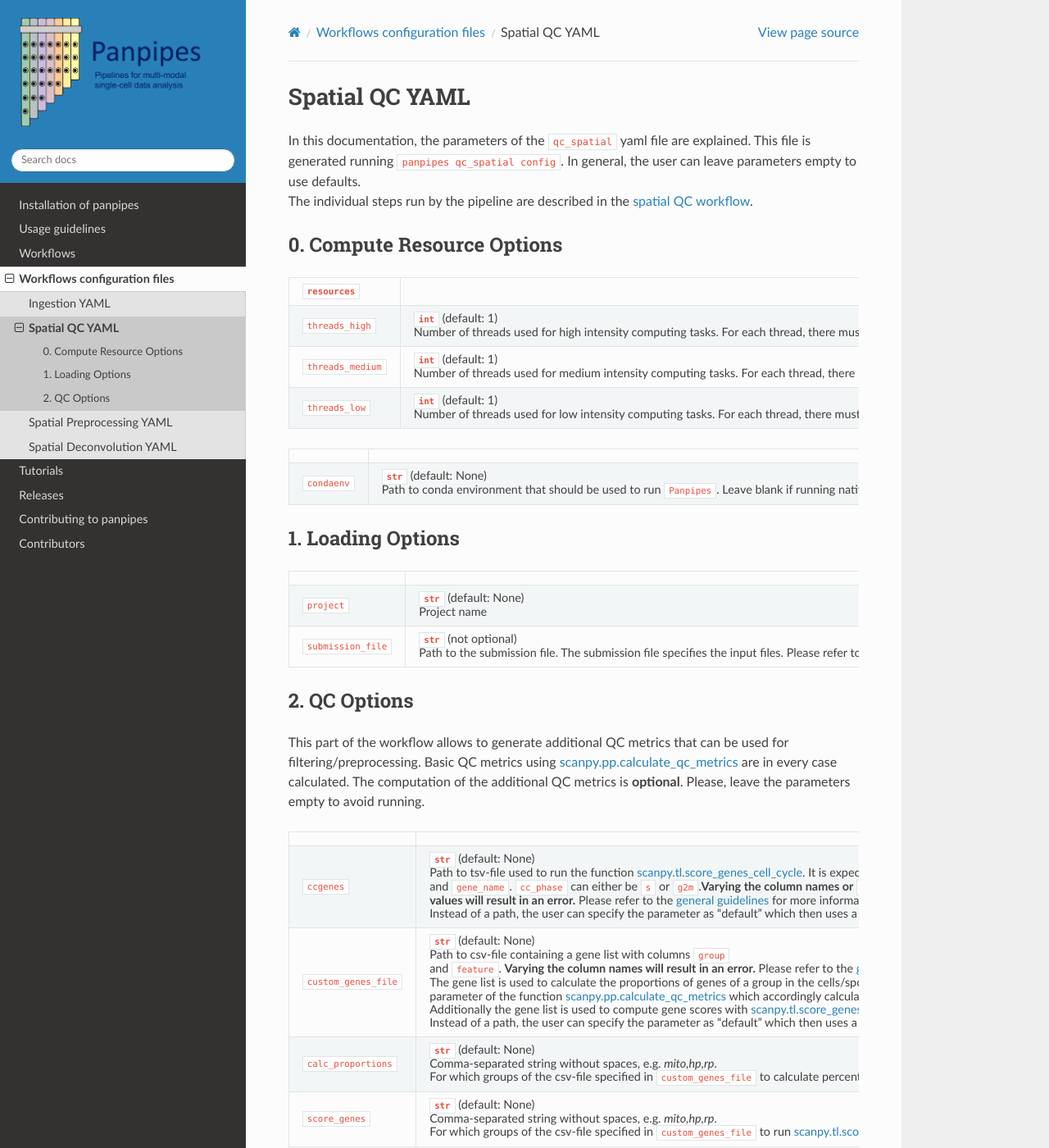
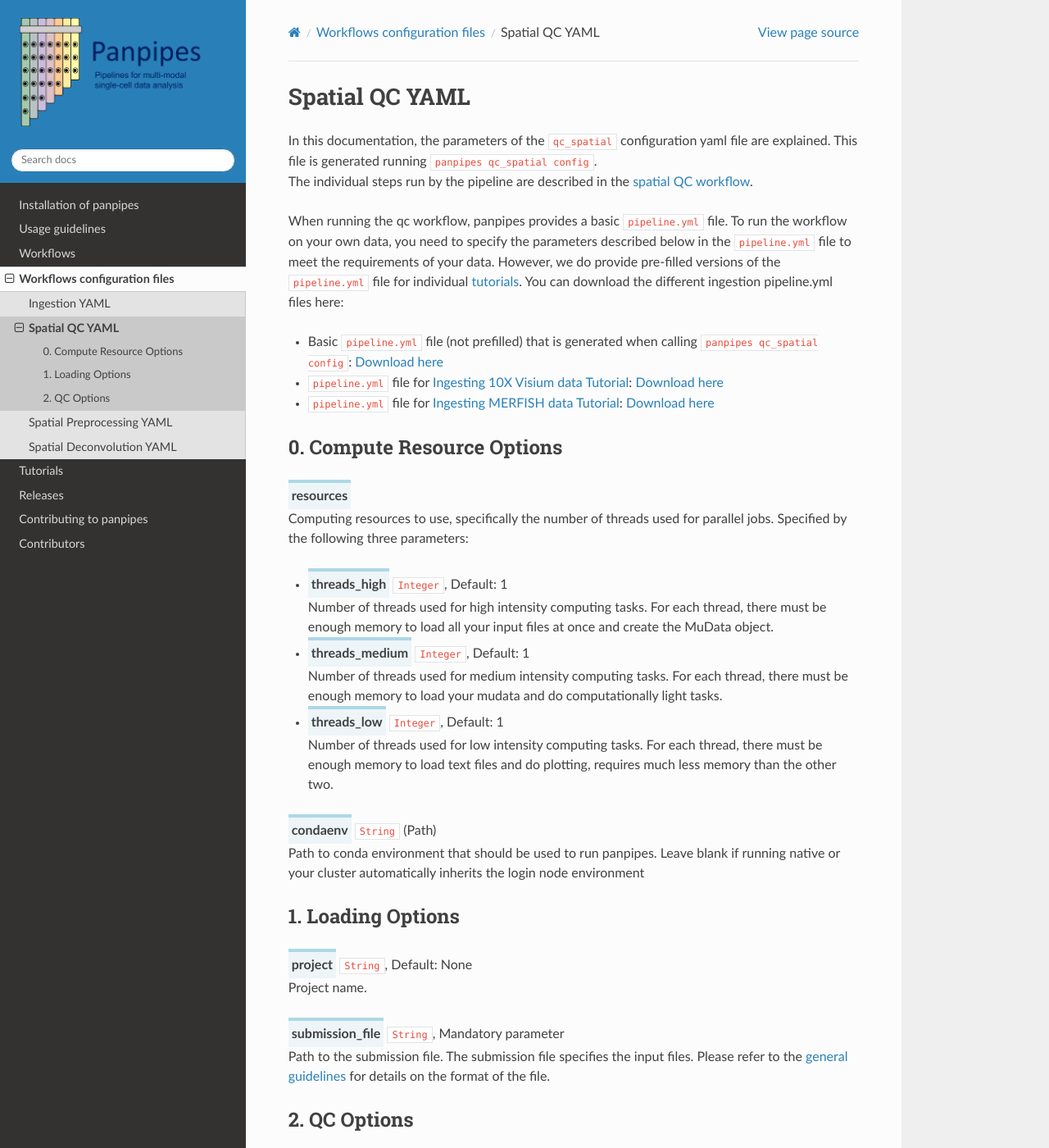
Before and after one commit to bio-la/panpipes-nextflow, a Sphinx documentation site: the page built from docs/yaml_docs/spatial_qc.md, in a window 1280 px wide and 1400 px high. Shown: the whole window at 82% size. Built offline with Sphinx 7.4.7 and the Read the Docs theme 2.0.0, drawn with Linux system fonts in a browser that asks for light colours; some of the changed text lies outside the part shown.

Commit message:
adjust spatial qc yaml doc layout

```diff
--- a/docs/yaml_docs/spatial_qc.md
+++ b/docs/yaml_docs/spatial_qc.md
@@ -1,50 +1,83 @@
+<style>
+  .parameter {
+    border-top: 4px solid lightblue;
+    background-color: rgba(173, 216, 230, 0.2);
+    padding: 4px;
+    display: inline-block;
+    font-weight: bold;
+  }
+</style>
 
 # Spatial QC YAML
 
-In this documentation, the parameters of the `qc_spatial` yaml file are explained.
-This file is generated running `panpipes qc_spatial config`.
-In general, the user can leave parameters empty to use defaults. <br>  The individual steps run by the pipeline are described in the [spatial QC workflow](../workflows/ingest_spatial.md).
+In this documentation, the parameters of the `qc_spatial` configuration yaml file are explained.
+This file is generated running `panpipes qc_spatial config`.  <br> The individual steps run by the pipeline are described in the [spatial QC workflow](../workflows/ingest_spatial.md).
+
+When running the qc workflow, panpipes provides a basic `pipeline.yml` file.
+To run the workflow on your own data, you need to specify the parameters described below in the `pipeline.yml` file to meet the requirements of your data.
+However, we do provide pre-filled versions of the `pipeline.yml` file for individual [tutorials](https://panpipes-pipelines.readthedocs.io/en/latest/tutorials/index.html).
+You can download the different ingestion pipeline.yml files here:
+- Basic `pipeline.yml` file (not prefilled) that is generated when calling `panpipes qc_spatial config`: [Download here](https://github.com/DendrouLab/panpipes/blob/main/panpipes/panpipes/pipeline_qc_spatial/pipeline.yml)
+- `pipeline.yml` file for [Ingesting 10X Visium data Tutorial](https://panpipes-tutorials.readthedocs.io/en/latest/ingesting_visium_data/Ingesting_visium_data_with_panpipes.html): [Download here](https://github.com/DendrouLab/panpipes-tutorials/blob/main/docs/ingesting_visium_data/pipeline.yml)
+- `pipeline.yml` file for [Ingesting MERFISH data Tutorial](https://panpipes-tutorials.readthedocs.io/en/latest/ingesting_merfish_data/Ingesting_merfish_data_with_panpipes.html): [Download here](https://github.com/DendrouLab/panpipes-tutorials/blob/main/docs/ingesting_merfish_data/pipeline.yml)
 
 
 
 ## 0. Compute Resource Options
 
-| `resources` |  |
-| --- | --- |
-| `threads_high` | __`int`__ (default: 1) <br> Number of threads used for high intensity computing tasks. For each thread, there must be enough memory to load all input files and create MuDatas.  |
-| `threads_medium` | __`int`__ (default: 1) <br> Number of threads used for medium intensity computing tasks. For each thread, there must be enough memory to load your mudata and do computationally light tasks. |
-| `threads_low` | __`int`__ (default: 1) <br> Number of threads used for low intensity computing tasks. For each thread, there must be enough memory to load text files and do plotting, requires much less memory than the other two.|
 
+<span class="parameter">resources</span><br>
+Computing resources to use, specifically the number of threads used for parallel jobs.
+Specified by the following three parameters:
+  - <span class="parameter">threads_high</span> `Integer`, Default: 1<br>
+        Number of threads used for high intensity computing tasks.
+        For each thread, there must be enough memory to load all your input files at once and create the MuData object.
 
+  - <span class="parameter">threads_medium</span> `Integer`, Default: 1<br>
+        Number of threads used for medium intensity computing tasks.
+        For each thread, there must be enough memory to load your mudata and do computationally light tasks.
 
-|  |  |
-| ---- | --- |
-| `condaenv` | __`str`__ (default: None) <br> Path to conda environment that should be used to run `Panpipes`. Leave blank if running native or your cluster automatically inherits the login node environment |
+  - <span class="parameter">threads_low</span> `Integer`, Default: 1<br>
+  	    Number of threads used for low intensity computing tasks.
+        For each thread, there must be enough memory to load text files and do plotting, requires much less memory than the other two.
+
+<span class="parameter">condaenv</span> `String` (Path)<br>
+    Path to conda environment that should be used to run panpipes.
+    Leave blank if running native or your cluster automatically inherits the login node environment
 
 
 
 
 ## 1. Loading Options
 
-|  |  |
-| ---- | --- |
-| `project` | __`str`__ (default: None) <br> Project name |
-| `submission_file` | __`str`__ (not optional) <br> Path to the submission file. The submission file specifies the input files. Please refer to the [general guidelines](../usage/setup_for_spatial_workflows.md) for details on the format of the file. |
+<span class="parameter">project</span> `String`, Default: None<br>
+    Project name.
+
+<span class="parameter">submission_file</span> `String`, Mandatory parameter<br>
+   Path to the submission file. The submission file specifies the input files. Please refer to the [general guidelines](../usage/setup_for_spatial_workflows.md) for details on the format of the file.
 
 
 ## 2. QC Options
 This part of the workflow allows to generate additional QC metrics that can be used for filtering/preprocessing. Basic QC metrics using [scanpy.pp.calculate_qc_metrics](https://scanpy.readthedocs.io/en/stable/generated/scanpy.pp.calculate_qc_metrics.html) are in every case calculated. The computation of the additional QC metrics is **optional**. Please, leave the parameters empty to avoid running.
+<br>
 
-|  |  |
-| ---- | --- |
-| `ccgenes` | __`str`__ (default: None) <br> Path to tsv-file used to run the function [scanpy.tl.score_genes_cell_cycle](https://scanpy.readthedocs.io/en/stable/generated/scanpy.tl.score_genes_cell_cycle.html). It is expected, that the tsv-file has two columns with names `cc_phase` and `gene_name`. `cc_phase` can either be `s` or `g2m`.**Varying the column names or `cc_phase` values will result in an error.** Please refer to the [general guidelines](../usage/gene_list_format.md) for more information on the tsv file. <br> Instead of a path, the user can specify the parameter as "default" which then uses a [provided tsv file](https://github.com/DendrouLab/panpipes/blob/main/panpipes/resources/cell_cycle_genes.tsv).|
-| `custom_genes_file` | __`str`__ (default: None) <br> Path to csv-file containing a gene list with columns `group` and `feature`. **Varying the column names will result in an error.** Please refer to the [general guidelines](../usage/gene_list_format.md) for more information about the file. <br> The gene list is used to calculate the proportions of genes of a group in the cells/spots. More precise, the groups & genes are used for the `qc_vars` parameter of the function [scanpy.pp.calculate_qc_metrics](https://scanpy.readthedocs.io/en/stable/generated/scanpy.pp.calculate_qc_metrics.html) which accordingly calculates proportions. <br> Additionally the gene list is used to compute gene scores with [scanpy.tl.score_genes](https://scanpy.readthedocs.io/en/stable/generated/scanpy.tl.score_genes.html) <br> Instead of a path, the user can specify the parameter as "default" which then uses a [provided csv file](https://github.com/DendrouLab/panpipes/blob/main/panpipes/resources/qc_genelist_1.0.csv).|
-| `calc_proportions` | __`str`__ (default: None) <br>  Comma-separated string without spaces, e.g. _mito,hp,rp_. <br> For which groups of the csv-file specified in `custom_genes_file` to calculate percentages. |
-| `score_genes` | __`str`__ (default: None) <br> Comma-separated string without spaces, e.g. _mito,hp,rp_. <br> For which groups of the csv-file specified in `custom_genes_file`  to run [scanpy.tl.score_genes](https://scanpy.readthedocs.io/en/stable/generated/scanpy.tl.score_genes.html) |
+<span class="parameter">ccgenes</span> `String`, Default: None<br>
+    Path to tsv-file used to run the function [scanpy.tl.score_genes_cell_cycle](https://scanpy.readthedocs.io/en/stable/generated/scanpy.tl.score_genes_cell_cycle.html). It is expected, that the tsv-file has two columns with names `cc_phase` and `gene_name`. `cc_phase` can either be `s` or `g2m`.**Varying the column names or `cc_phase` values will result in an error.** Please refer to the [general guidelines](../usage/gene_list_format.md) for more information on the tsv file. <br> Instead of a path, the user can specify the parameter as "default" which then uses a [provided tsv file](https://github.com/DendrouLab/panpipes/blob/main/panpipes/resources/cell_cycle_genes.tsv).
 
+<span class="parameter">custom_genes_file</span> `String`, Default: None<br>
+     Path to csv-file containing a gene list with columns `group` and `feature`. **Varying the column names will result in an error.** Please refer to the [general guidelines](../usage/gene_list_format.md) for more information about the file. <br> The gene list is used to calculate the proportions of genes of a group in the cells/spots. More precise, the groups & genes are used for the `qc_vars` parameter of the function [scanpy.pp.calculate_qc_metrics](https://scanpy.readthedocs.io/en/stable/generated/scanpy.pp.calculate_qc_metrics.html) which accordingly calculates proportions. <br> Additionally the gene list is used to compute gene scores with [scanpy.tl.score_genes](https://scanpy.readthedocs.io/en/stable/generated/scanpy.tl.score_genes.html) <br> Instead of a path, the user can specify the parameter as "default" which then uses a [provided csv file](https://github.com/DendrouLab/panpipes/blob/main/panpipes/resources/qc_genelist_1.0.csv).
+
+<span class="parameter">calc_proportions</span> `String`, Default: None<br>
+     Comma-separated string without spaces, e.g. _mito,hp,rp_. <br> For which groups of the csv-file specified in `custom_genes_file` to calculate percentages.
+
+<span class="parameter">score_genes</span> `String`, Default: None<br>
+    Comma-separated string without spaces, e.g. _mito,hp,rp_. <br> For which groups of the csv-file specified in `custom_genes_file`  to run [scanpy.tl.score_genes](https://scanpy.readthedocs.io/en/stable/generated/scanpy.tl.score_genes.html)
+
+<br>
 The following parameters specify the QC metrics to plot in violin and spatial embedding plots. Plots are generated for each slide specified in the submission file separately.
 
-| `plotqc` |  |
-| --- | --- |
-| `grouping_var` | __`str`__ (default: None) <br> Comma-separated string without spaces, e.g. _sample_id,batch_ of categorical columns in `.obs`. One violin will be created for each group in the violin plot. Not mandatory, can be left empty.|
-| `spatial_metrics` | __`str`__ (default: None) <br>  Comma-separated string without spaces, e.g. _total_counts,n_genes_by_counts_ of columns in `.obs` or `.var`. <br>Specifies which metrics to plot. If metric is present in both, `.obs` and `.var`, **both will be plotted.**|
+<span class="parameter">plotqc</span><br>
+  - <span class="parameter">grouping_var</span> `String`, Default: None<br>
+        Comma-separated string without spaces, e.g. _sample_id,batch_ of categorical columns in `.obs`. One violin will be created for each group in the violin plot. Not mandatory, can be left empty.
+  - <span class="parameter">spatial_metrics</span> `String`, Default: None<br>
+        Comma-separated string without spaces, e.g. _total_counts,n_genes_by_counts_ of columns in `.obs` or `.var`. <br>Specifies which metrics to plot. If metric is present in both, `.obs` and `.var`, **both will be plotted.**
```
